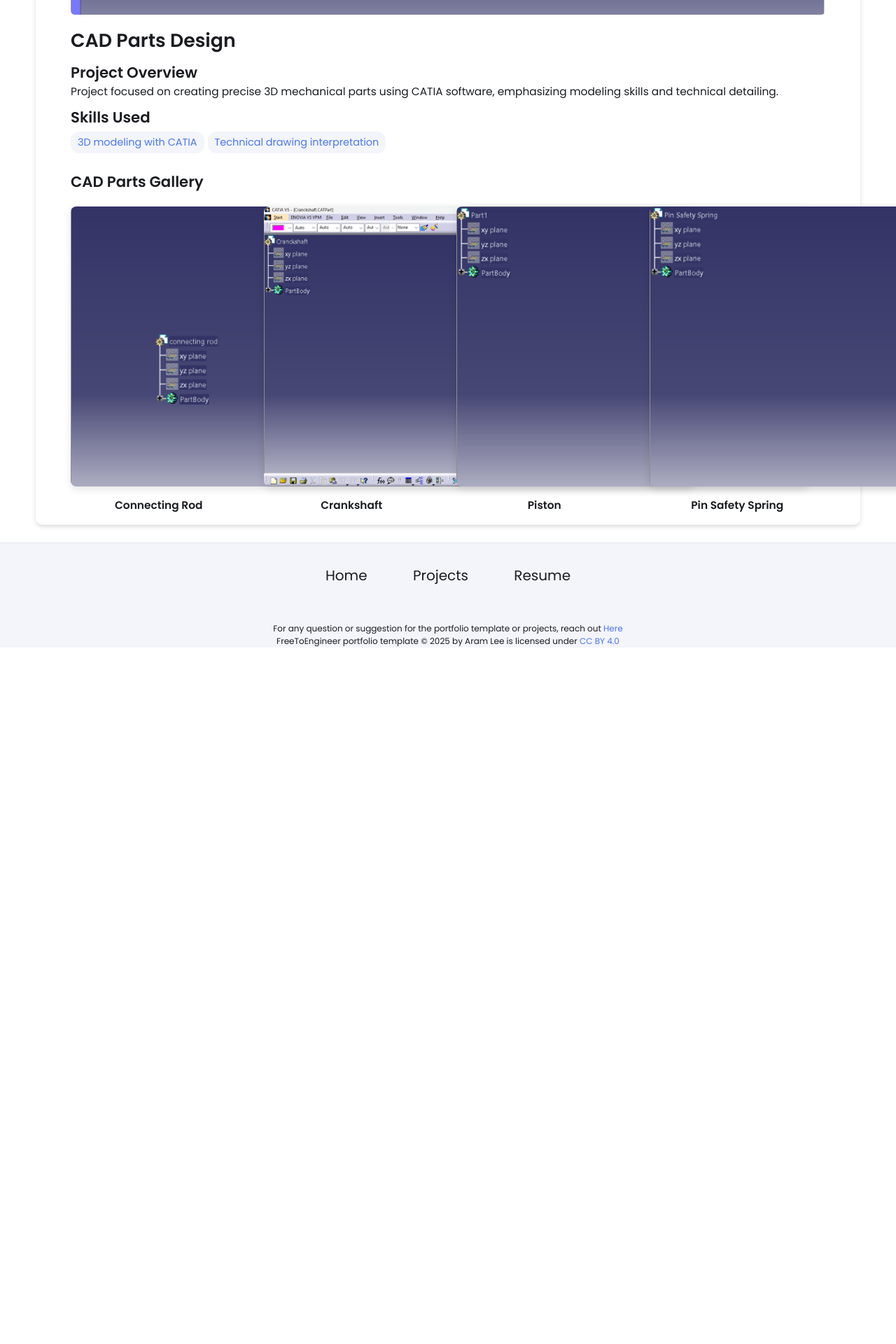
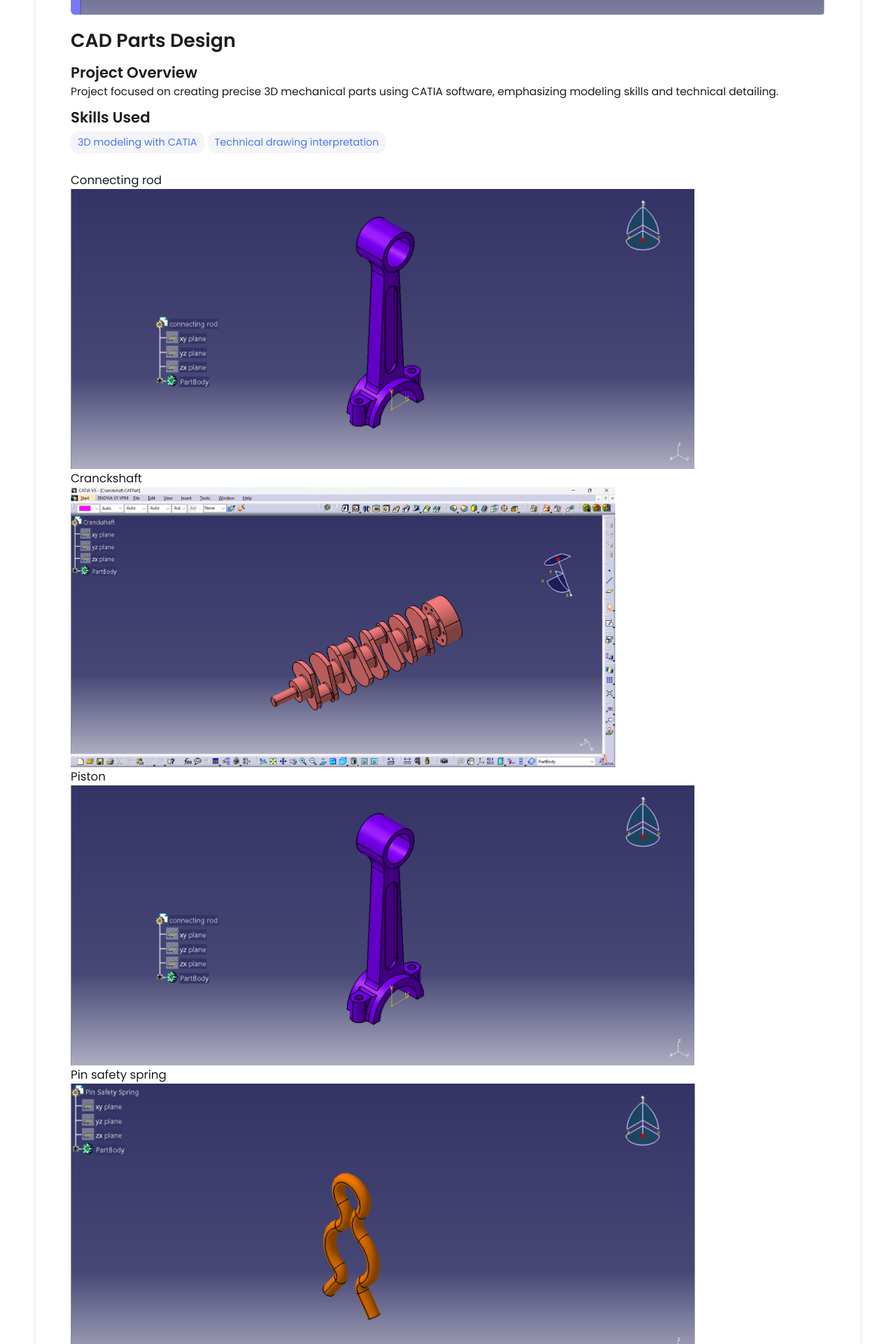
Before and after one commit to DanMG20/danmg20.github.io, a Jekyll site: the page built from _projects/CATIA_parts/index.md, in a window 1280 px wide. Shown: the part 469-2389 px from the top of the page at 70% size. Built offline with Jekyll 4.4.1, drawn with Linux system fonts in a browser that asks for light colours; before the commit the page ends 1394 px from its top, so only the background shows below that.

Commit message:
Update index.md

```diff
--- a/_projects/CATIA_parts/index.md
+++ b/_projects/CATIA_parts/index.md
@@ -8,45 +8,24 @@ skills:
 main-image: /CAD.png
 ---
 
-## CAD Parts Gallery
-
-<div class="cad-gallery">
-  <div class="cad-item">
-    <img src="1.png" alt="Connecting Rod">
-    <p><strong>Connecting Rod</strong></p>
-  </div>
-  <div class="cad-item">
-    <img src="2.png" alt="Crankshaft">
-    <p><strong>Crankshaft</strong></p>
-  </div>
-  <div class="cad-item">
-    <img src="3.png" alt="Piston">
-    <p><strong>Piston</strong></p>
-  </div>
-  <div class="cad-item">
-    <img src="4.png" alt="Pin Safety Spring">
-    <p><strong>Pin Safety Spring</strong></p>
-  </div>
+### Connecting rod
+<div style="text-align: center;">
+  {% include image-gallery.html images="1.png" height="400" %}
 </div>
 
-<style>
-.cad-gallery {
-  display: grid;
-  grid-template-columns: repeat(auto-fit, minmax(220px, 1fr));
-  gap: 24px;
-  margin-top: 20px;
-}
-.cad-item {
-  text-align: center;
-}
-.cad-item img {
-  max-height: 400px;
-  width: auto;
-  border-radius: 8px;
-  box-shadow: 0 4px 12px rgba(0,0,0,0.1);
-}
-.cad-item p {
-  margin-top: 8px;
-  font-weight: bold;
-}
-</style>
+### Cranckshaft
+<div style="text-align: center;">
+  {% include image-gallery.html images="2.png" height="400" %}
+</div>
+
+
+### Piston
+<div style="text-align: center;">
+  {% include image-gallery.html images="1.png" height="400" %}
+</div>
+
+
+### Pin safety spring
+<div style="text-align: center;">
+  {% include image-gallery.html images="4.png" height="400" %}
+</div>
```
